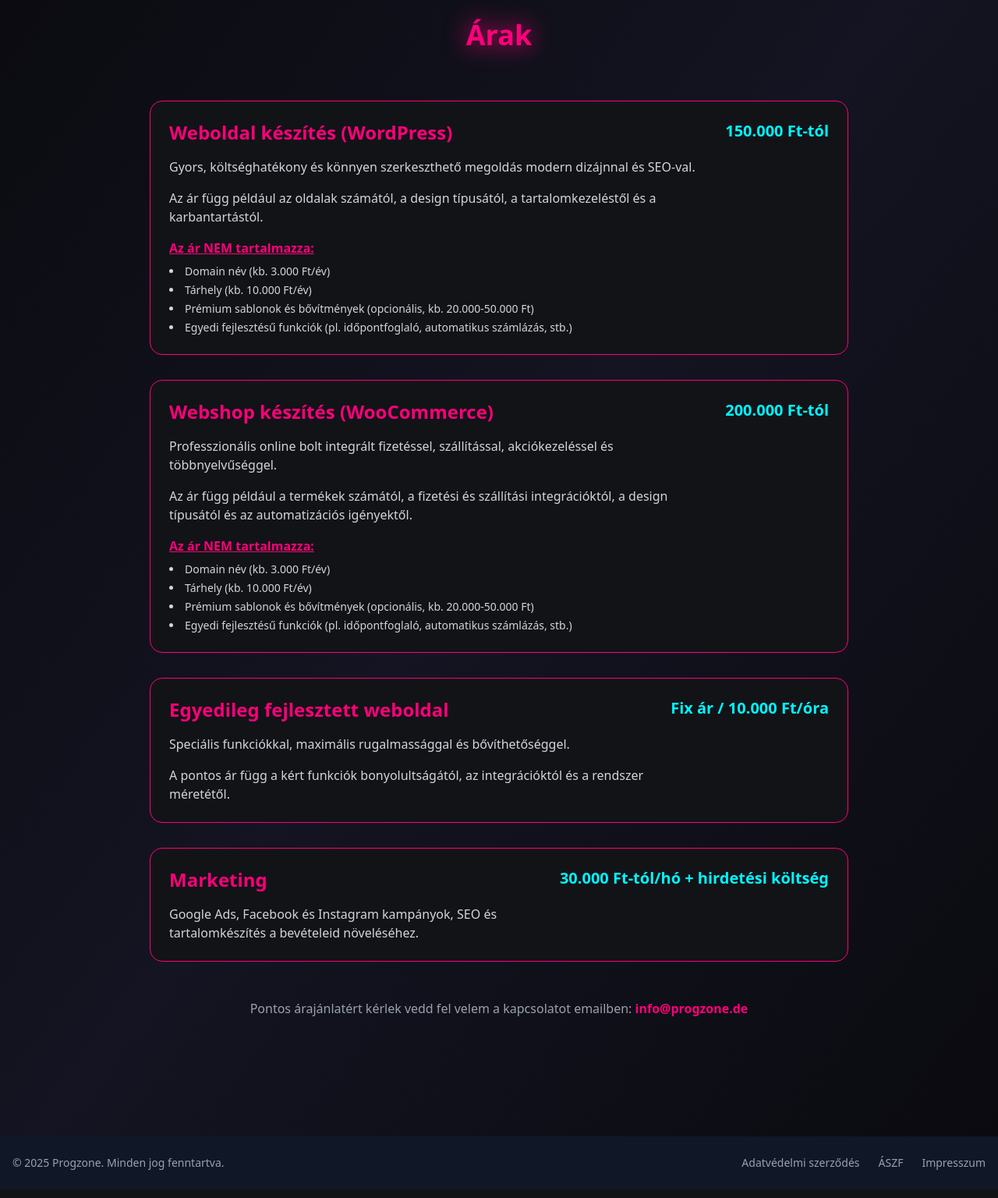
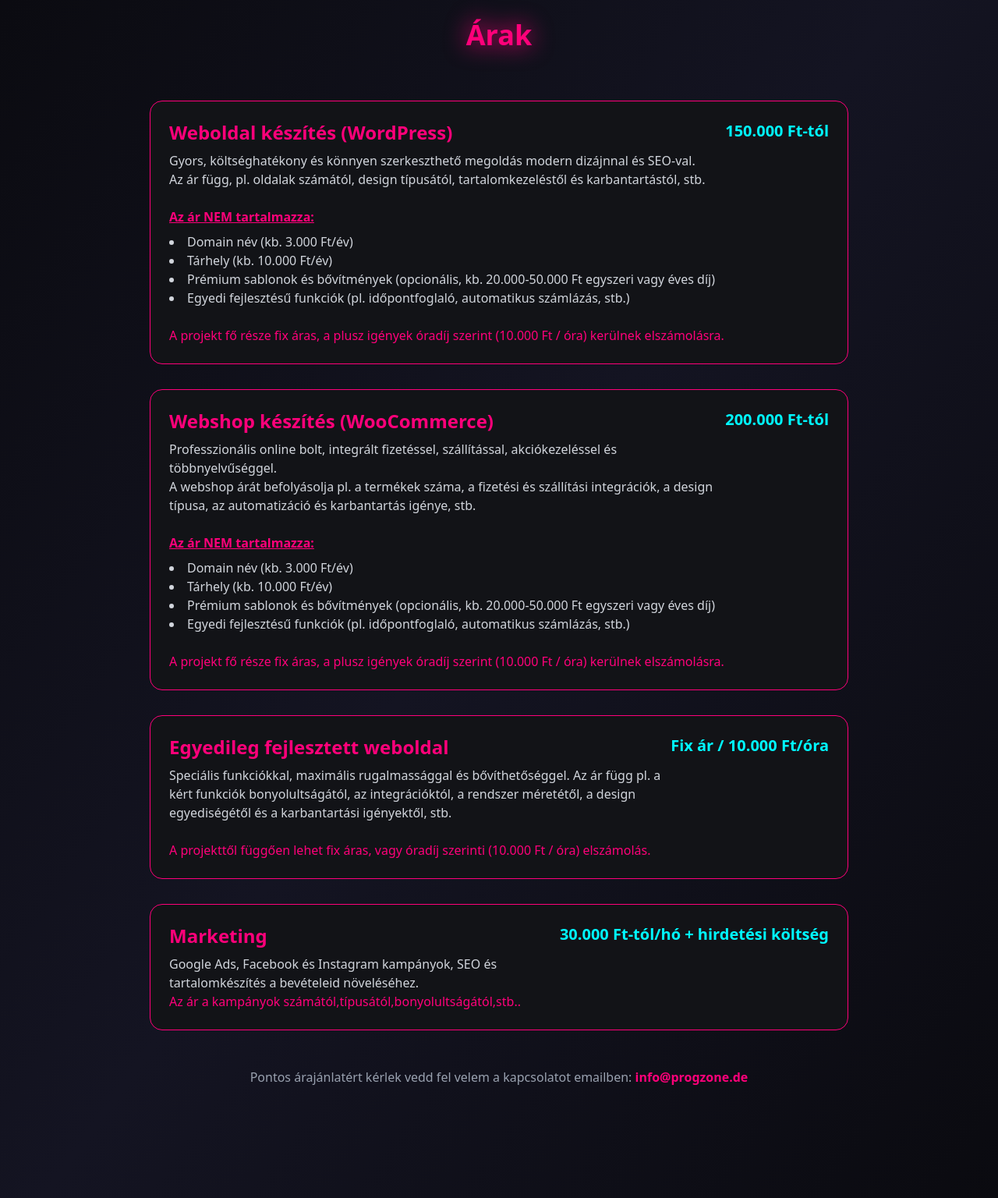
Before and after one commit to xtrade1002/progzone2, a Laravel app: page /prices in a window 1280 px wide. Shown: the part 174-1710 px from the top of the page at 78% size. Run offline with Laravel 12, Linux system fonts and the light colour scheme; data comes from the database, SQL or seed files in the repository; style sheets or scripts are compiled from the project's sources; some libraries are stand-ins or nearby versions; some web fonts are replaced.

Commit message:
Update Prices.jsx

```diff
--- a/resources/js/pages/Prices.jsx
+++ b/resources/js/pages/Prices.jsx
@@ -1,74 +1,122 @@
 import React from 'react';
-import { Head, usePage } from '@inertiajs/react';
 import Layout from '../Components/Layout.jsx';
-import useTranslations from '../lib/useTranslations.js';
-
-function renderParagraphs(text) {
-  if (!text) {
-    return [];
-  }
-
-  return text.split(/\n+/).map((paragraph, index) => (
-    <p key={index} className="text-gray-300">
-      {paragraph}
-    </p>
-  ));
-}
 
 export default function Prices() {
-  const { props } = usePage();
-  const { prices = [] } = props;
-  const { trans, t } = useTranslations();
-  const pricesTrans = trans?.prices ?? {};
-  const note = pricesTrans.note ?? '';
-  const noteEmail = pricesTrans.note_email ?? '';
-
   return (
     <Layout>
-      <Head title={pricesTrans.meta_title ?? t('menu.prices', 'Prices')} />
       <section className="max-w-5xl mx-auto px-6 py-16">
         <div className="rounded-2xl p-10">
           <h1 className="text-4xl sm:text-4xl font-extrabold text-center text-[#FF007A] mb-16 drop-shadow-[0_0_15px_#ff007a]">
-            {pricesTrans.title}
+            Árak
           </h1>
 
           <ul className="space-y-8">
-            {prices.map((item) => (
-              <li
-                key={item.id ?? item.slug}
-                className="border border-[#ff007a] rounded-2xl p-6 bg-[#121317] hover:shadow-[0_0_30px_#ff007a] transition duration-300"
-              >
-                <div className="flex flex-col gap-6 lg:flex-row lg:items-start lg:justify-between">
-                  <div className="space-y-4">
-                    <h2 className="text-2xl font-bold text-[#FF007A]">{item.title}</h2>
-                    <div className="space-y-4">{renderParagraphs(item.description)}</div>
-                    {item.features?.length > 0 && (
-                      <div className="text-gray-300">
-                        {item.feature_heading && (
-                          <p className="font-bold text-[#FF007A] underline">{item.feature_heading}</p>
-                        )}
-                        <ul className="mt-2 list-disc list-inside space-y-1 text-sm">
-                          {item.features.map((feature, index) => (
-                            <li key={index}>{feature}</li>
-                          ))}
-                        </ul>
-                      </div>
-                    )}
-                  </div>
-                  {item.price_label && (
-                    <span className="text-xl font-bold text-[#00f7ff] whitespace-nowrap">{item.price_label}</span>
-                  )}
+            {/* WordPress weboldal */}
+            <li className="border border-[#ff007a] rounded-2xl p-6 bg-[#121317] hover:shadow-[0_0_30px_#ff007a] transition duration-300">
+              <div className="flex justify-between items-start">
+                <div>
+                  <h2 className="text-2xl font-bold text-[#FF007A] mb-2">
+                    Weboldal készítés (WordPress)
+                  </h2>
+                  <p className="text-gray-300">
+                    Gyors, költséghatékony és könnyen szerkeszthető megoldás modern dizájnnal és SEO-val.
+                    <br />
+                    Az ár függ, pl. oldalak számától, design típusától, tartalomkezeléstől és karbantartástól, stb.
+                  </p>
+                  <br />
+                  <p className="text-gray-300">
+                    <span className="font-bold text-[#FF007A] underline">Az ár NEM tartalmazza:</span>
+                    <ul className="list-disc list-inside mt-2">
+                      <li>Domain név (kb. 3.000 Ft/év)</li>
+                      <li>Tárhely (kb. 10.000 Ft/év)</li>
+                      <li>Prémium sablonok és bővítmények (opcionális, kb. 20.000-50.000 Ft egyszeri vagy éves díj)</li>
+                      <li>Egyedi fejlesztésű funkciók (pl. időpontfoglaló, automatikus számlázás, stb.)</li>
+                    </ul>
+                  </p>
+                  <br />
+                  <p>A projekt fő része fix áras, a plusz igények óradíj szerint (10.000 Ft / óra) kerülnek elszámolásra.</p>
                 </div>
-              </li>
-            ))}
+                <span className="text-xl font-bold text-[#00f7ff] whitespace-nowrap">
+                  150.000 Ft-tól
+                </span>
+              </div>
+            </li>
+
+            {/* Webshop */}
+            <li className="border border-[#ff007a] rounded-2xl p-6 bg-[#121317] hover:shadow-[0_0_30px_#ff007a] transition duration-300">
+              <div className="flex justify-between items-start">
+                <div>
+                  <h2 className="text-2xl font-bold text-[#FF007A] mb-2">
+                    Webshop készítés (WooCommerce)
+                  </h2>
+                  <p className="text-gray-300">
+                    Professzionális online bolt, integrált fizetéssel, szállítással, akciókezeléssel és többnyelvűséggel.
+                    <br />
+                    A webshop árát befolyásolja pl. a termékek száma, a fizetési és szállítási integrációk, a design típusa, az automatizáció és karbantartás igénye, stb.
+                  </p>
+                  <br />
+                  <p className="text-gray-300">
+                    <span className="font-bold text-[#FF007A] underline">Az ár NEM tartalmazza:</span>
+                    <ul className="list-disc list-inside mt-2">
+                      <li>Domain név (kb. 3.000 Ft/év)</li>
+                      <li>Tárhely (kb. 10.000 Ft/év)</li>
+                      <li>Prémium sablonok és bővítmények (opcionális, kb. 20.000-50.000 Ft egyszeri vagy éves díj)</li>
+                      <li>Egyedi fejlesztésű funkciók (pl. időpontfoglaló, automatikus számlázás, stb.)</li>
+                    </ul>
+                  </p>
+                  <br />
+                  <p>A projekt fő része fix áras, a plusz igények óradíj szerint (10.000 Ft / óra) kerülnek elszámolásra.</p>
+                </div>
+                <span className="text-xl font-bold text-[#00f7ff] whitespace-nowrap">
+                  200.000 Ft-tól
+                </span>
+              </div>
+            </li>
+
+            {/* Egyedi fejlesztés */}
+            <li className="border border-[#ff007a] rounded-2xl p-6 bg-[#121317] hover:shadow-[0_0_30px_#ff007a] transition duration-300">
+              <div className="flex justify-between items-start">
+                <div>
+                  <h2 className="text-2xl font-bold text-[#FF007A] mb-2">
+                    Egyedileg fejlesztett weboldal
+                  </h2>
+                  <p className="text-gray-300">
+                    Speciális funkciókkal, maximális rugalmassággal és bővíthetőséggel.
+                    Az ár függ pl. a kért funkciók bonyolultságától, az integrációktól, a rendszer méretétől, a design egyediségétől és a karbantartási igényektől, stb.
+                  </p>
+                  <br />
+                  <p>A projekttől függően lehet fix áras, vagy óradíj szerinti (10.000 Ft / óra) elszámolás.</p>
+                </div>
+                <span className="text-xl font-bold text-[#00f7ff] whitespace-nowrap">
+                  Fix ár / 10.000 Ft/óra
+                </span>
+              </div>
+            </li>
+
+            {/* Marketing */}
+            <li className="border border-[#ff007a] rounded-2xl p-6 bg-[#121317] hover:shadow-[0_0_30px_#ff007a] transition duration-300">
+              <div className="flex justify-between items-start">
+                <div>
+                  <h2 className="text-2xl font-bold text-[#FF007A] mb-2">
+                    Marketing
+                  </h2>
+                  <p className="text-gray-300">
+                    Google Ads, Facebook és Instagram kampányok, SEO és tartalomkészítés a bevételeid növeléséhez.
+                  </p>
+                  <p>Az ár a kampányok számától,típusától,bonyolultságától,stb..</p>
+                </div>
+                <span className="text-xl font-bold text-[#00f7ff] whitespace-nowrap">
+                  30.000 Ft-tól/hó + hirdetési költség
+                </span>
+              </div>
+            </li>
           </ul>
 
-          {(note || noteEmail) && (
-            <p className="mt-12 text-center text-gray-400">
-              {note}{' '}
-              {noteEmail && <span className="text-[#FF007A] font-semibold">{noteEmail}</span>}
-            </p>
-          )}
+          {/* Záró megjegyzés */}
+          <p className="mt-12 text-center text-gray-400">
+            Pontos árajánlatért kérlek vedd fel velem a kapcsolatot emailben:{" "}
+            <span className="text-[#FF007A] font-semibold">info@progzone.de</span>
+          </p>
         </div>
       </section>
     </Layout>
```
